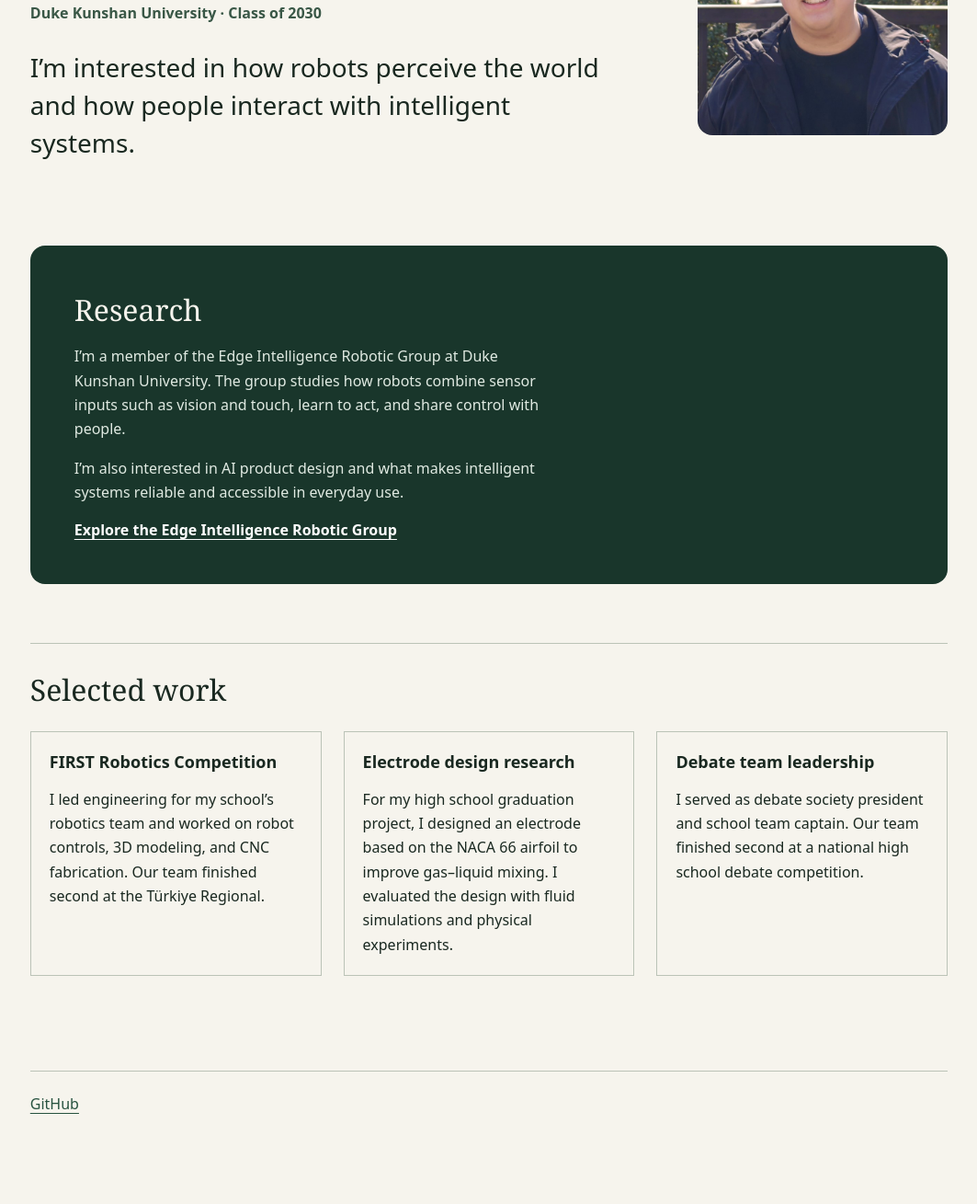
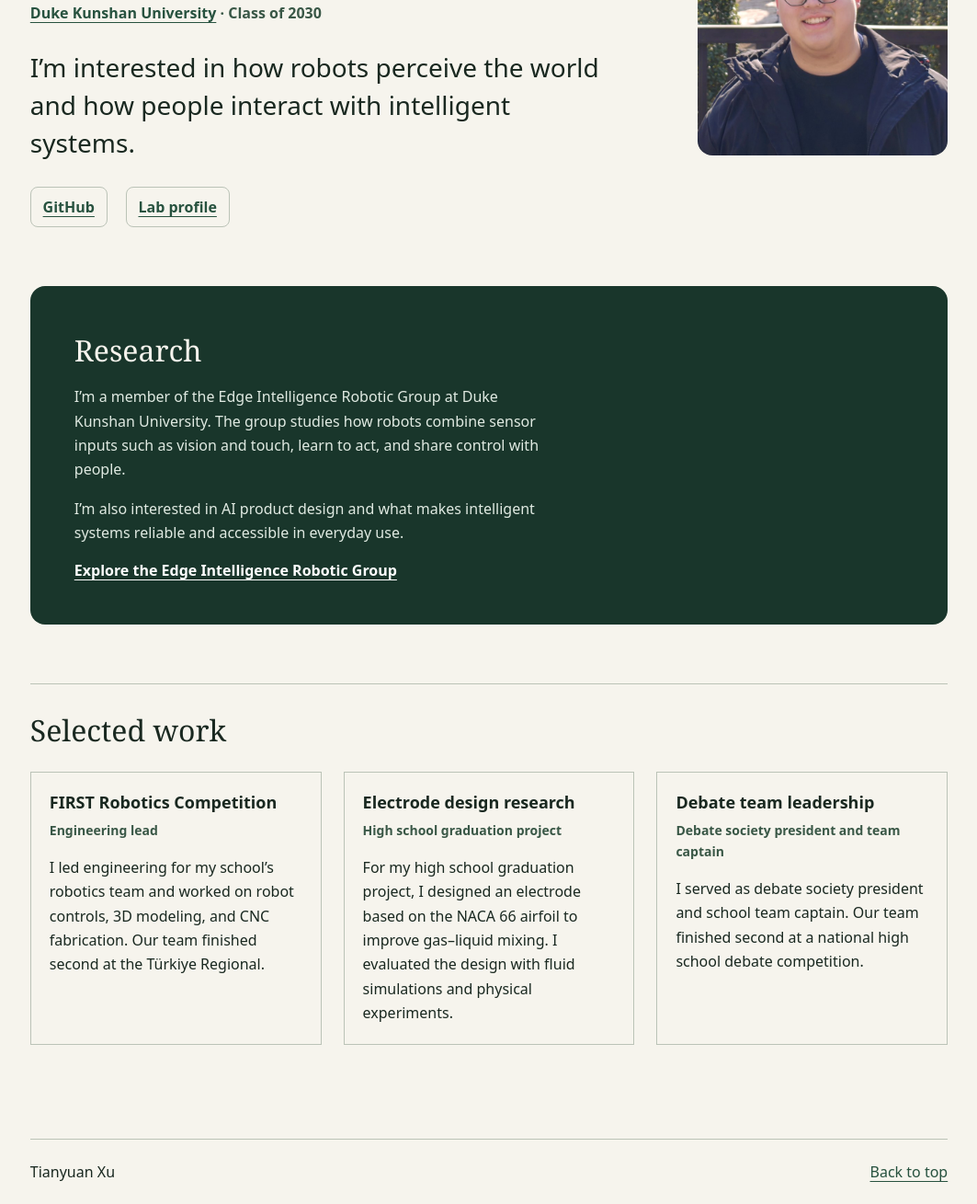
Before and after one commit to TenneyXu/tenneyxu.github.io, a plain HTML site: page index.html in a window 1280 px wide. Shown: the part 446-1755 px from the top of the page at 92% size, without its empty margins (108-1171 px from the left). Before the commit the page ends 1681 px from the top, so only its background shows below. Drawn offline with Linux system fonts and the light colour scheme.

Commit message:
Add public academic profile links

```diff
--- a/index.html
+++ b/index.html
@@ -17,6 +17,9 @@
     h1 { font-size: clamp(3rem, 10vw, 8rem); line-height: 1; letter-spacing: -.065em; }
     .affiliation { color: #395746; font-weight: 600; margin: 1.25rem 0 0; }
     .intro { max-width: 40ch; font-size: clamp(1.25rem, 3vw, 1.75rem); line-height: 1.45; }
+    .profile-links { margin-top: 1.75rem; }
+    .profile-links a { display: inline-flex; align-items: center; min-height: 2.75rem; border: 1px solid #bbc3b7; border-radius: .5rem; padding: .45rem .8rem; font-weight: 600; }
+    .profile-links a:hover { background: #e7ece4; text-decoration-thickness: 2px; }
     .hero { display: grid; grid-template-columns: minmax(0, 1fr) clamp(12rem, 24vw, 17rem); gap: clamp(1.5rem, 5vw, 4rem); align-items: center; }
     .portrait { display: block; width: 100%; height: auto; border-radius: 1rem; }
     @media (max-width: 640px) {
@@ -30,6 +33,7 @@
     .work { display: grid; grid-template-columns: repeat(auto-fit, minmax(min(100%, 16rem), 1fr)); gap: 1.5rem; margin-top: 1.5rem; }
     article { border: 1px solid #bbc3b7; padding: 1.25rem; }
     article p { margin-bottom: 0; }
+    article .role { margin: .45rem 0 0; color: #395746; font-size: .875rem; font-weight: 600; }
     nav { display: flex; flex-wrap: wrap; gap: .75rem 1.25rem; }
     .research { background: #19362b; color: #f6f4ed; padding: clamp(1.5rem, 5vw, 3rem); border: 0; border-radius: 1rem; }
     .research p { color: #e0eae2; }
@@ -39,7 +43,7 @@
   </style>
 </head>
 <body>
-  <header>
+  <header id="top">
     <strong>Tianyuan Xu</strong>
     <nav aria-label="Main navigation"><a href="#interests">Research</a><a href="#work">Selected work</a></nav>
   </header>
@@ -47,8 +51,12 @@
     <div class="hero">
       <div>
         <h1>Tianyuan Xu</h1>
-        <p class="affiliation">Duke Kunshan University · Class of 2030</p>
+        <p class="affiliation"><a href="https://www.dukekunshan.edu.cn/">Duke Kunshan University</a> · Class of 2030</p>
         <p class="intro">I’m interested in how robots perceive the world and how people interact with intelligent systems.</p>
+        <nav class="profile-links" aria-label="Public profiles">
+          <a href="https://github.com/TenneyXu">GitHub</a>
+          <a href="https://edge-intelligence-lab.github.io/Robotic-Group/#people">Lab profile</a>
+        </nav>
       </div>
       <img class="portrait" src="portrait.jpg" width="719" height="960" alt="Photo of Tianyuan Xu">
     </div>
@@ -63,19 +71,22 @@
       <div class="work">
         <article>
           <h3>FIRST Robotics Competition</h3>
+          <p class="role">Engineering lead</p>
           <p>I led engineering for my school’s robotics team and worked on robot controls, 3D modeling, and CNC fabrication. Our team finished second at the Türkiye Regional.</p>
         </article>
         <article>
           <h3>Electrode design research</h3>
+          <p class="role">High school graduation project</p>
           <p>For my high school graduation project, I designed an electrode based on the NACA 66 airfoil to improve gas–liquid mixing. I evaluated the design with fluid simulations and physical experiments.</p>
         </article>
         <article>
           <h3>Debate team leadership</h3>
+          <p class="role">Debate society president and team captain</p>
           <p>I served as debate society president and school team captain. Our team finished second at a national high school debate competition.</p>
         </article>
       </div>
     </section>
   </main>
-  <footer><a href="https://github.com/TenneyXu">GitHub</a></footer>
+  <footer><span>Tianyuan Xu</span><a href="#top">Back to top</a></footer>
 </body>
 </html>
```
